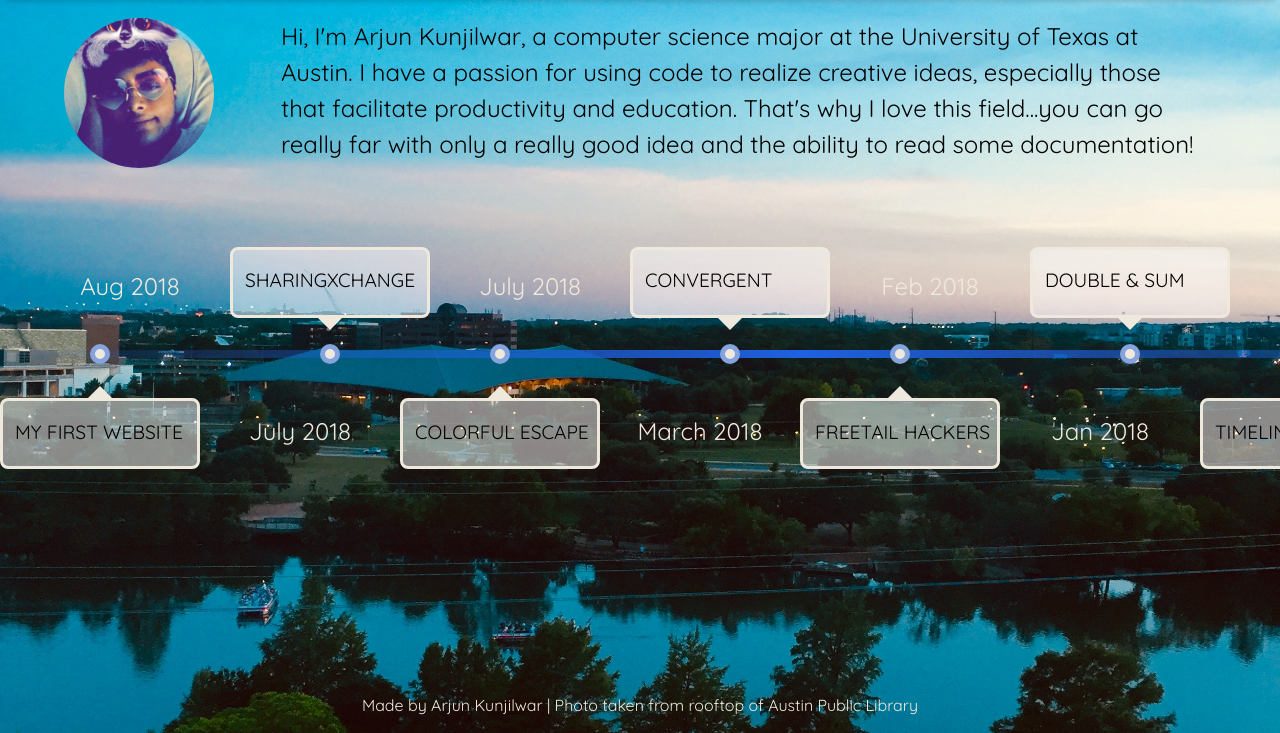
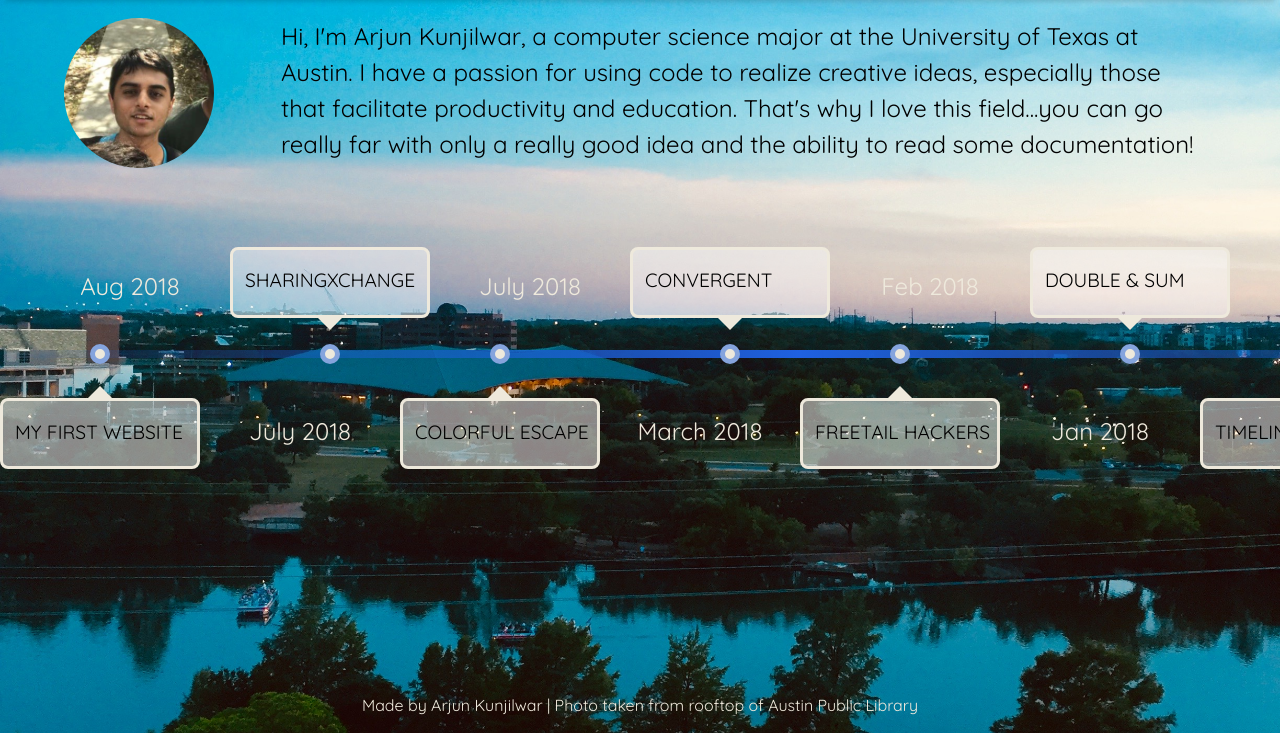
Before and after one commit to akruj17/akruj17.github.io, a plain HTML site: page index.html in a window 1280 px wide. Shown: the part 67-800 px from the top of the page. Drawn offline with nearby package versions, Linux system fonts and the light colour scheme.

Commit message:
New profile photo

```diff
--- a/index.html
+++ b/index.html
@@ -80,7 +80,7 @@
     <div class="row intro">
         <div class="col-4 col-md-2 offset-4 offset-md-0 photo-container">
             <div id="cat">
-                <img src="static/profilephoto2.jpg" class="profilephoto" alt='a photo of me'/>
+                <img src="static/profilephoto3.jpg" class="profilephoto" alt='a photo of me'/>
             </div>
         </div>
         <div class="col-10 offset-1 offset-md-0 intro-text-container">
```
Also changed, not shown: static/profilephoto3.jpg (added).
